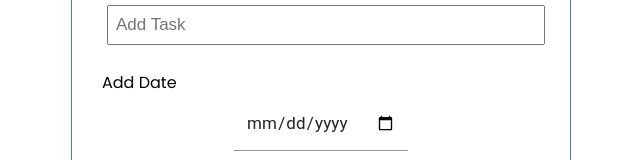
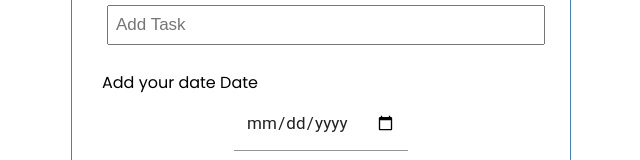
Before and after one commit to Pandiyarajan187/Add-Task-Project-1, a React (Create React App) app: page / in a window 1280 px wide. Both pictures are taken after a click on the button "Add". Shown: the part 159-319 px from the top of the page, without its empty margins (319-959 px from the left). Built offline with nearby package versions, Linux system fonts and the light colour scheme; data requests are answered from the project's data file.

Commit message:
changes Done

```diff
--- a/src/Components/AddTask.js
+++ b/src/Components/AddTask.js
@@ -36,7 +36,8 @@ const AddTask = ({ onAdd }) => {
 
 
       <div className="form-control">
-      <label> Add Date</label>
+      <label> Add your date
+        Date</label>
       <TextField style={{
       margin: 'auto',
       display: 'block',
```
